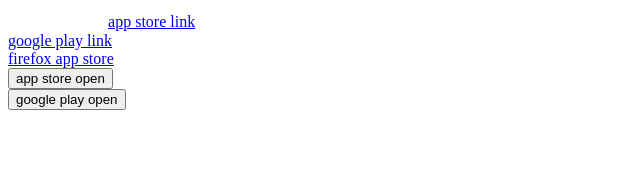
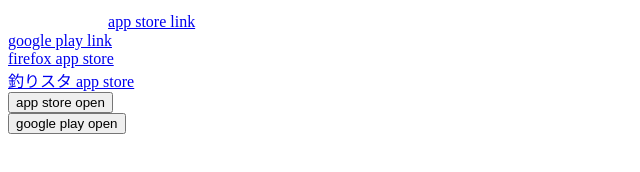
Before and after one commit to jumbo-in-Jap/testing-link-to-app, a plain HTML site: page index.html in a window 1280 px wide. Shown: the whole page, without its empty margins (0-640 px from the left). Drawn offline with Linux system fonts and the light colour scheme.

Commit message:
いっけー5

```diff
--- a/index.html
+++ b/index.html
@@ -12,6 +12,9 @@
     <br/>
 
     <a href="https://apps.apple.com/jp/app/firefox-%E3%82%A6%E3%82%A7%E3%83%96%E3%83%96%E3%83%A9%E3%82%A6%E3%82%B6%E3%83%BC/id989804926">firefox app store</a>
+    <br/>
+
+    <a href="https://apps.apple.com/jp/app/%E9%87%A3%E3%82%8A%E3%82%B9%E3%82%BF-%E9%80%B2%E5%8C%96%E3%82%92%E7%B6%9A%E3%81%91%E3%81%8A%E3%81%8B%E3%81%92%E3%81%95%E3%81%BE%E3%81%A712%E5%91%A8%E5%B9%B4-%E6%9C%AC%E6%A0%BC%E9%87%A3%E3%82%8A%E3%82%B2%E3%83%BC%E3%83%A0/id465588102">釣りスタ app store</a>
     <br/>
 
     <input type="button" value="app store open" onclick="openAppStore()">
```
